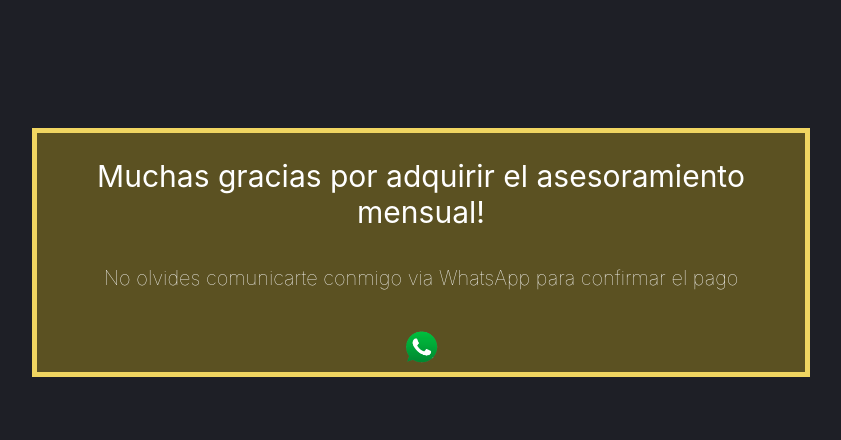
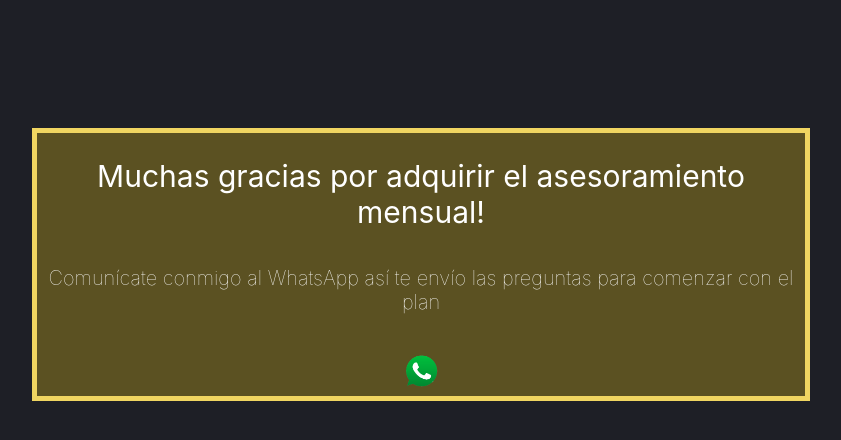
Before and after one commit to Valenchongo/Thanx1, a plain HTML site: page index.html in a window 1280 px wide. Shown: the whole page, without its empty margins (219-1060 px from the left). Drawn offline with nearby package versions, Linux system fonts and the light colour scheme.

Commit message:
Update index.html

```diff
--- a/index.html
+++ b/index.html
@@ -12,7 +12,7 @@
 <body>
     <div class="contenedor_servicios">
         <h2 class="contenedor_servicios_h2"> Muchas gracias por adquirir el asesoramiento mensual!</h2>
-        <h4 class="contenedor_servicios_h4"> No olvides comunicarte conmigo via WhatsApp para confirmar el pago</h4>
+        <h4 class="contenedor_servicios_h4"> Comunícate conmigo al WhatsApp así te envío las preguntas para comenzar con el plan </h4>
         <a href="https://api.whatsapp.com/send?phone=541157828227" class="wpp" target="_blank"><img src="img/wpp.png" alt=""></a>
 
     </div>
```
